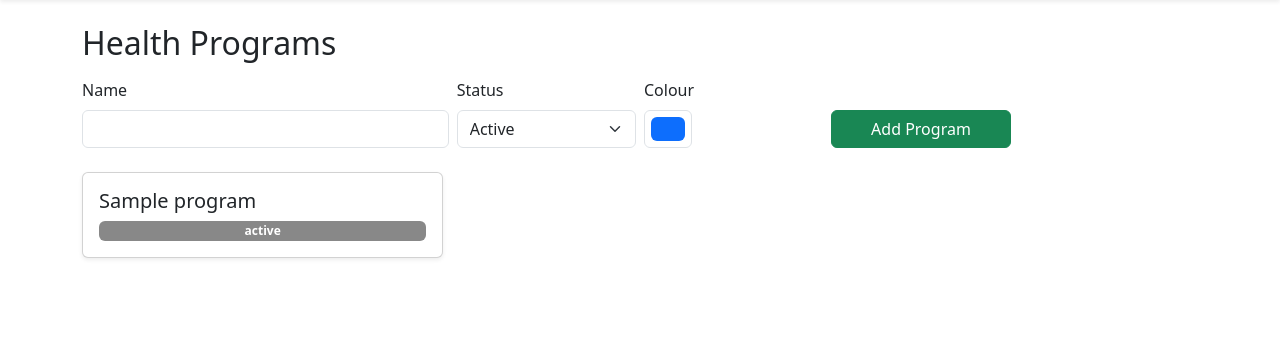
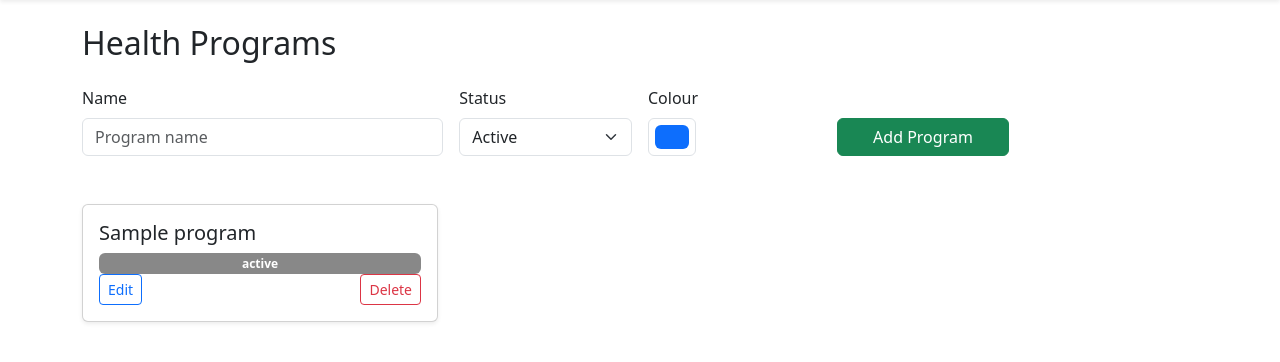
Before and after one commit to BrianaNzivu/MedManager, a Flask app: template templates/programs.html in a window 1280 px wide. Shown: the part 56-418 px from the top of the page. Run offline with Flask 3, Linux system fonts and the light colour scheme; the template is opened without the code that fills it: most values are stand-ins (such as "Sample title", 1, 10 or a date in 2020).

Commit message:
Refactor program detail and programs templates: streamline HTML structure, improve readability, and enhance UI elements.

```diff
--- a/app.py
+++ b/app.py
@@ -113,9 +113,8 @@ def program_detail(program_id):
     clients = [c for c in get_clients()
                if program['name'] in c.get('enrolled_programs', [])]
 
-    return render_template('program_detail.html',
-                           program=program,
-                           clients=clients)
+    return render_template('program_detail.html', program=program, clients=clients)
+
 
 # ──────────────────────────────────────────────────────────────────────────────
 # CSV Download of Program Client List
--- a/templates/programs.html
+++ b/templates/programs.html
@@ -1,12 +1,13 @@
 {% extends "index.html" %}
+
 {% block content %}
-  <h2 class="mb-3">Health Programs</h2>
+  <h2 class="mb-4">Health Programs</h2>
 
-  <!-- Add Program -->
-  <form method="POST" class="row g-2 align-items-end mb-4 animate__animated animate__fadeIn">
+  <!-- Add Program Form -->
+  <form method="POST" class="row g-3 align-items-end mb-5">
     <div class="col-md-4">
       <label class="form-label">Name</label>
-      <input name="name" class="form-control" required>
+      <input name="name" class="form-control" placeholder="Program name" required>
     </div>
     <div class="col-md-2">
       <label class="form-label">Status</label>
@@ -25,17 +26,69 @@
     </div>
   </form>
 
-  <!-- List Programs -->
-  <div class="row g-3">
+  <!-- Programs List -->
+  <div class="row g-4">
     {% for p in programs %}
-      <div class="col-md-4 animate__animated animate__flipInY">
-        <a href="{{ url_for('program_detail', program_id=p.id) }}" class="text-decoration-none">
-          <div class="card p-3 shadow-sm">
-            <h5>{{ p.name }}</h5>
-<!-- templates/programs.html -->
-          <span class="badge program-badge" data-color="{{ p.color }}"> {{ p.status }}</span>
+      <div class="col-md-4">
+        <div class="card h-100 shadow-sm">
+          <div class="card-body d-flex flex-column">
+            <h5 class="card-title">{{ p.name }}</h5>
+            <span class="badge program-badge" data-bg="{{ program.color }}">
+              {{ program.status }}
+            </span>
+            <div class="mt-auto d-flex justify-content-between">
+              <!-- Edit Button -->
+              <button type="button"
+                      class="btn btn-sm btn-outline-primary"
+                      data-bs-toggle="modal"
+                      data-bs-target="#editModal{{ p.id }}">
+                Edit
+              </button>
+
+              <!-- Delete Form -->
+              <form method="POST" action="{{ url_for('delete_program', program_id=p.id) }}">
+                <button type="submit" class="btn btn-sm btn-outline-danger">
+                  Delete
+                </button>
+              </form>
+            </div>
           </div>
-        </a>
+        </div>
+      </div>
+
+      <!-- Edit Program Modal -->
+      <div class="modal fade" id="editModal{{ p.id }}" tabindex="-1">
+        <div class="modal-dialog">
+          <form method="POST" action="{{ url_for('edit_program', program_id=p.id) }}">
+            <div class="modal-content">
+              <div class="modal-header">
+                <h5 class="modal-title">Edit Program</h5>
+                <button type="button" class="btn-close" data-bs-dismiss="modal"></button>
+              </div>
+              <div class="modal-body">
+                <div class="mb-3">
+                  <label class="form-label">Name</label>
+                  <input name="name" class="form-control" value="{{ p.name }}" required>
+                </div>
+                <div class="mb-3">
+                  <label class="form-label">Status</label>
+                  <select name="status" class="form-select">
+                    {% for s in ['Active','Critical','Inactive'] %}
+                      <option value="{{ s }}" {% if p.status==s %}selected{% endif %}>{{ s }}</option>
+                    {% endfor %}
+                  </select>
+                </div>
+                <div class="mb-3">
+                  <label class="form-label">Colour</label>
+                  <input name="color" type="color" class="form-control form-control-color" value="{{ p.color }}">
+                </div>
+              </div>
+              <div class="modal-footer">
+                <button type="submit" class="btn btn-success">Save Changes</button>
+              </div>
+            </div>
+          </form>
+        </div>
       </div>
     {% endfor %}
   </div>
```
Also changed, not shown: templates/program_detail.html (+17 -9 lines).
